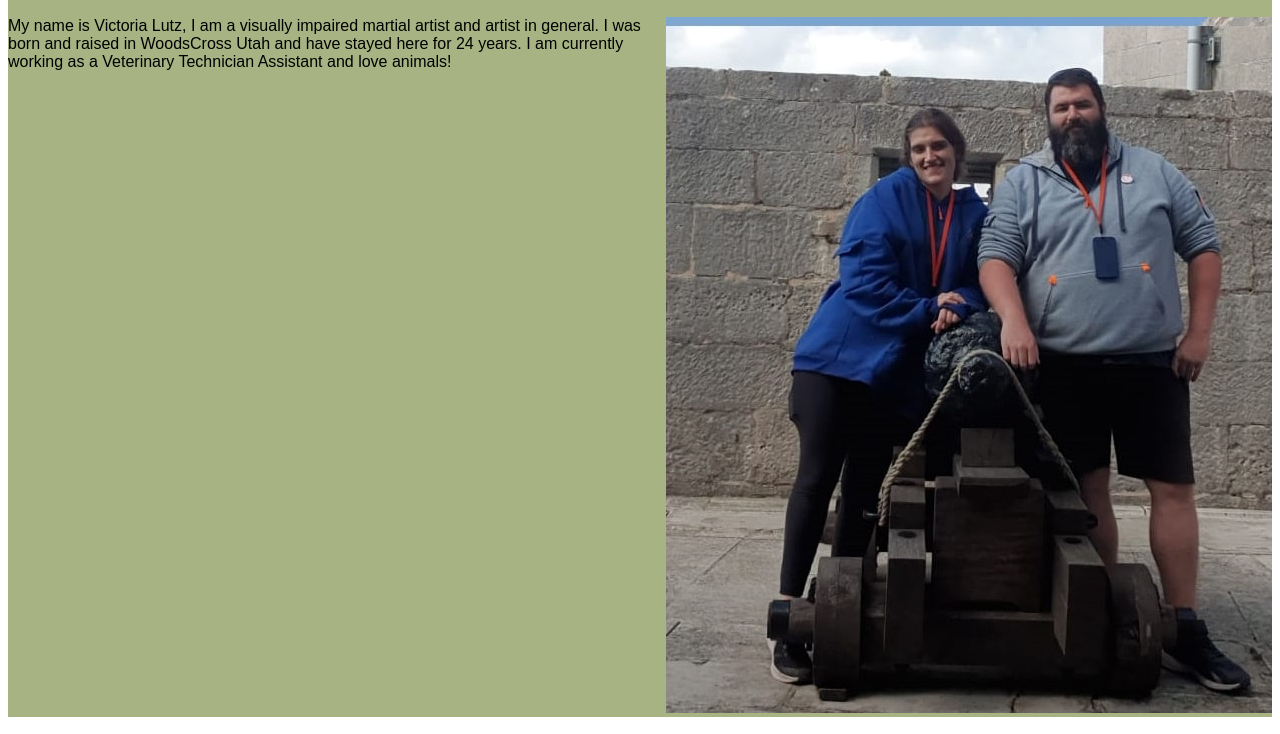
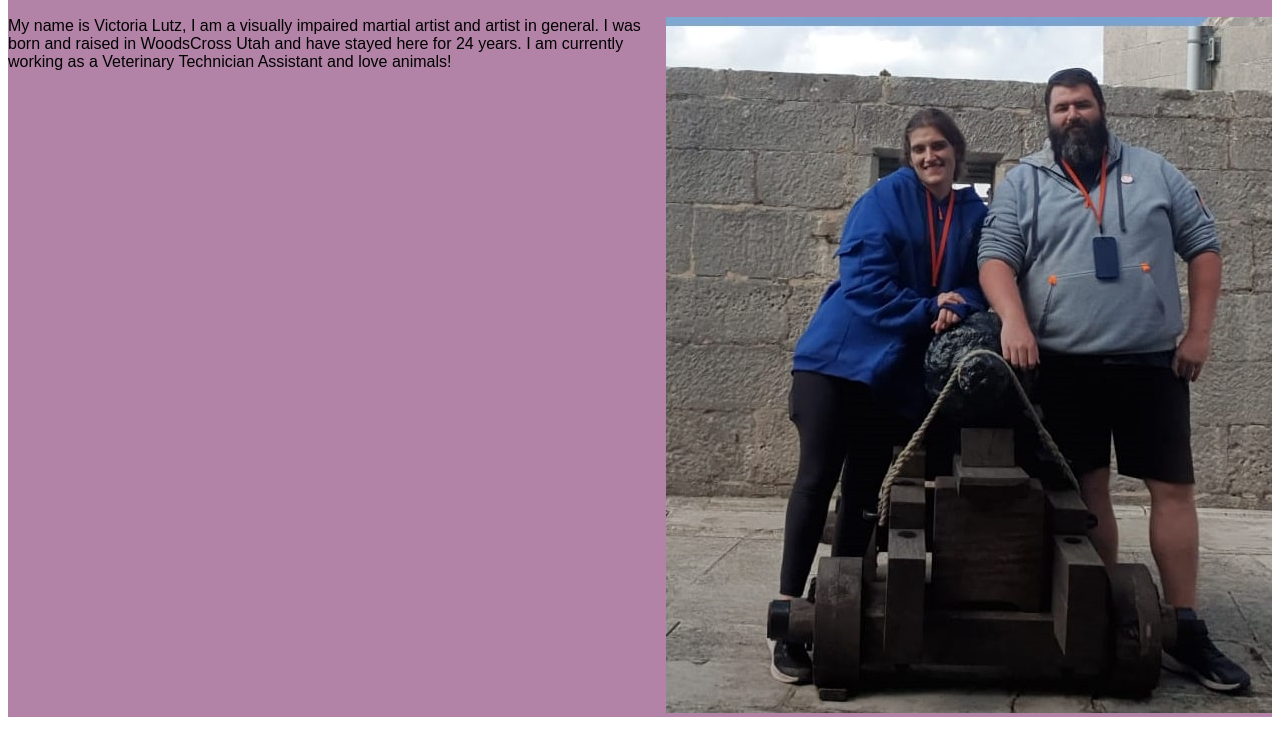
Before and after one commit to ToriLutz/wdd231, a plain HTML site: page index.html in a window 1280 px wide. Shown: the part 392-1126 px from the top of the page. Drawn offline with Linux system fonts and the light colour scheme.

Commit message:
Update style.css

```diff
--- a/styles/style.css
+++ b/styles/style.css
@@ -1,6 +1,6 @@
 :root{
     --primary-color:#83a7b3;
-    --secondary-color: #a7b383;
+    --secondary-color: #b383a7;
     --accent-color: #000;
     --accent-secondary-color: #b2110b;
 
@@ -64,6 +64,7 @@
     height: 4rem;
     text-align: center;
     padding-top: 1rem ;
+
 }
 
 .link-img{
```
